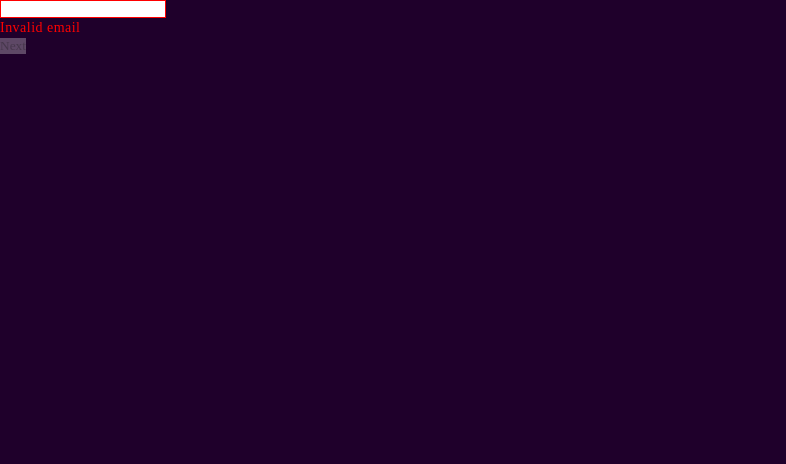
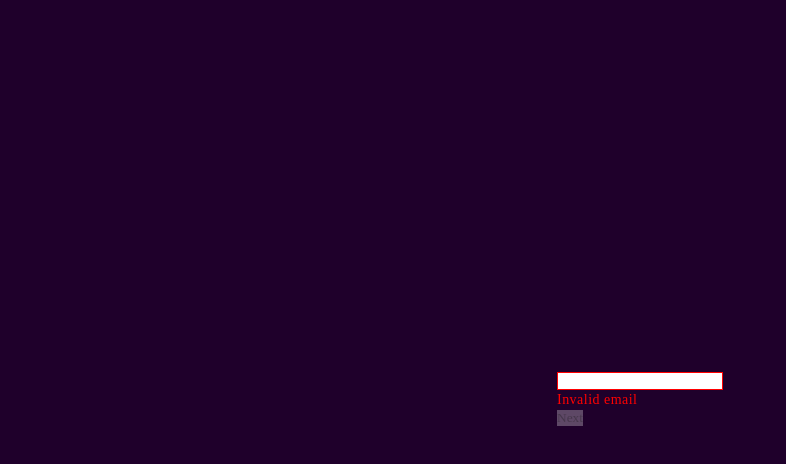
Before and after one commit to NNaumenko83/quiz-test-task, a React (Vite) app: page /email in a window 1280 px wide. Shown: the top 464 px of the page, without its empty margins (0-786 px from the left). Built offline with nearby package versions, Linux system fonts and the light colour scheme.

Commit message:
UPD: EmailPage

```diff
--- /dev/null
+++ b/src/pages/Email/Email.styled.ts
@@ -0,0 +1,9 @@
+import styled from 'styled-components'
+import ContainerStyled from '../../components/Container/Container.styled'
+
+export const EmailContainer = styled(ContainerStyled)`
+    height: 100vh;
+    display: flex;
+    align-items: center;
+    justify-content: center;
+`
--- a/src/pages/Email/Email.tsx
+++ b/src/pages/Email/Email.tsx
@@ -1,10 +1,14 @@
 import EmailForm from '../../components/EmailForm/EmailForm'
+import Main from '../../components/Main/Main'
+import { EmailContainer } from './Email.styled'
 
 const Email = () => {
     return (
-        <div>
-            <EmailForm />
-        </div>
+        <Main>
+            <EmailContainer>
+                <EmailForm />
+            </EmailContainer>
+        </Main>
     )
 }
 
```
